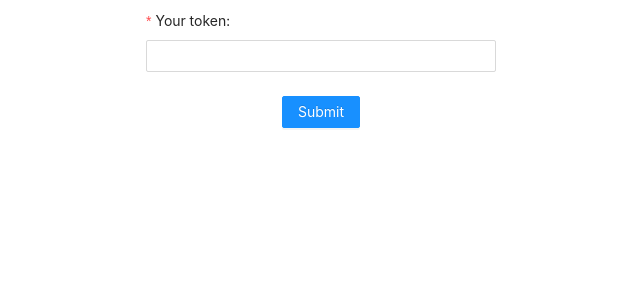
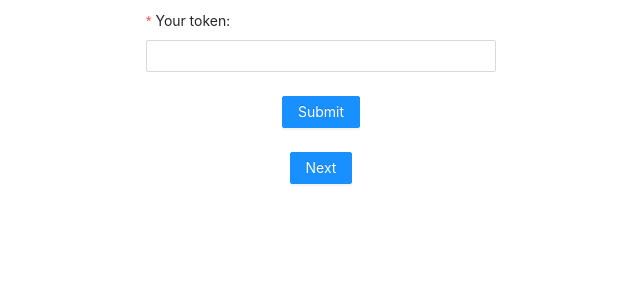
Before and after one commit to mdctleo/notion-publisher, a React (Create React App) app in the folder frontend/: page / in a window 1280 px wide. Shown: the top 300 px of the page, without its empty margins (319-959 px from the left). Built offline with nearby package versions, Linux system fonts and the light colour scheme.

Commit message:
directory select

```diff
--- a/frontend/src/App.js
+++ b/frontend/src/App.js
@@ -3,7 +3,8 @@ import './App.css';
 import DirectoryInput from "./directory-input";
 import DirectoryTree from "./directory-display"
 // import 'element-theme-default';
-import 'antd/dist/antd.css'; // or 'antd/dist/antd.less'
+import 'antd/dist/antd.css';
+import DirectoryControl from "./directory-control"; // or 'antd/dist/antd.less'
 
 
 
@@ -11,7 +12,7 @@ function App() {
   return (
     <div className="App">
         <DirectoryInput/>
-        <DirectoryTree />
+        <DirectoryControl/>
     </div>
   );
 }
--- a/frontend/src/app/store.js
+++ b/frontend/src/app/store.js
@@ -10,7 +10,7 @@ const loggerMiddleware = createLogger()
 export default configureStore({
     reducer: {
         directory: directoryReducer,
-        directoryControl: directoryReducer,
+        directoryControl: directoryControlReducer,
     },
     middleware: [loggerMiddleware, thunkMiddleware]
 });
--- a/frontend/src/directory-control/action.js
+++ b/frontend/src/directory-control/action.js
@@ -2,12 +2,19 @@ import request from "superagent";
 
 export const SET_INDEX_PAGE = 'SET_INDEX_PAGE'
 export const SET_SELECTION = 'SET_SELECTION'
-export const NEXT_STEP = 'NEXT_STEP'
+export const SET_NEXT_STEP = 'NEXT_STEP'
 
 export const setSelection = (selection) => {
     return {
         type: SET_SELECTION,
         selection
+    }
+}
+
+export const setNextStep = (step) => {
+    return {
+        type: SET_NEXT_STEP,
+        step
     }
 }
 export const setIndexPage = (blockId) => {
--- a/frontend/src/directory-control/index.js
+++ b/frontend/src/directory-control/index.js
@@ -3,6 +3,8 @@ import { connect } from "react-redux"
 import {Button} from "antd";
 import {selectStep} from "./selector";
 import DirectoryTree from "../directory-display";
+import DirectorySelect from "../directory-select";
+import {setNextStep} from "./action";
 
 class DirectoryControl extends React.Component {
     constructor(props) {
@@ -19,10 +21,11 @@ class DirectoryControl extends React.Component {
                 {this.props.step === 0?
                     <DirectoryTree/>
                    :
-                   <Select></Select>
+                   <DirectorySelect/>
                 }
 
-                {this.props.step === 0 ? <Button type="primary">Next</Button>
+                {this.props.step === 0 ?
+                    <Button type="primary" onClick={() => this.props.setNextStep(1)}>Next</Button>
                     :
                 <Button type="primary">Make Website!</Button>
                 }
@@ -39,6 +42,7 @@ const mapStateToProps = state => {
 
 const mapDispatchToProps = dispatch => {
     return {
+        setNextStep: (step) => dispatch(setNextStep(step))
     }
 }
 
--- a/frontend/src/directory-control/reducer.js
+++ b/frontend/src/directory-control/reducer.js
@@ -1,4 +1,4 @@
-import {NEXT_STEP, SET_INDEX_PAGE, SET_SELECTION} from "./action";
+import {SET_NEXT_STEP, SET_INDEX_PAGE, SET_SELECTION} from "./action";
 
 export const initialState = {
     selection: [],
@@ -14,10 +14,10 @@ const directoryControl = (state = initialState, action) => {
                 ...state,
                 selection: [...action.selection]
             }
-        case NEXT_STEP:
+        case SET_NEXT_STEP:
             return {
                 ...state,
-                step: state.step + 1
+                step: action.step
             }
         case SET_INDEX_PAGE:
             return {
--- a/frontend/src/directory-control/selector.js
+++ b/frontend/src/directory-control/selector.js
@@ -1,5 +1,5 @@
 import {createSelector} from "reselect";
-import {initialState} from "../directory-input/reducer";
+import {initialState} from "./reducer";
 
 const selectDirectoryControl = state => state.directoryControl || initialState
 
--- a/frontend/src/directory-select/index.js
+++ b/frontend/src/directory-select/index.js
@@ -1,21 +1,19 @@
-import {Option, Select, Tree} from "antd";
-import {selectDirectoryData} from "../directory-input/selector";
-import {setSelection} from "../directory-control/action";
+import { Select } from "antd";
 import connect from "react-redux/es/connect/connect";
 import React from "react";
 import {selectSelection} from "../directory-control/selector";
 
+const { Option } = Select;
+
+
 const DirectorySelect = ({data, setSelection}) => {
     return (
+        <div>
             <Select
                 showSearch
-            style={{ width: 200 }}
-            placeholder="Select a person"
+                style={{width: 200}}
+                placeholder="Select a page to be index"
                 optionFilterProp="children"
-            onChange={onChange}
-            onFocus={onFocus}
-            onBlur={onBlur}
-            onSearch={onSearch}
                 filterOption={(input, option) =>
                     option.children.toLowerCase().indexOf(input.toLowerCase()) >= 0
                 }
@@ -24,6 +22,7 @@ const DirectorySelect = ({data, setSelection}) => {
                 <Option value="lucy">Lucy</Option>
                 <Option value="tom">Tom</Option>
             </Select>
+        </div>
     )
 }
 
```
Lines whose indentation alone changed are shown as unchanged.
